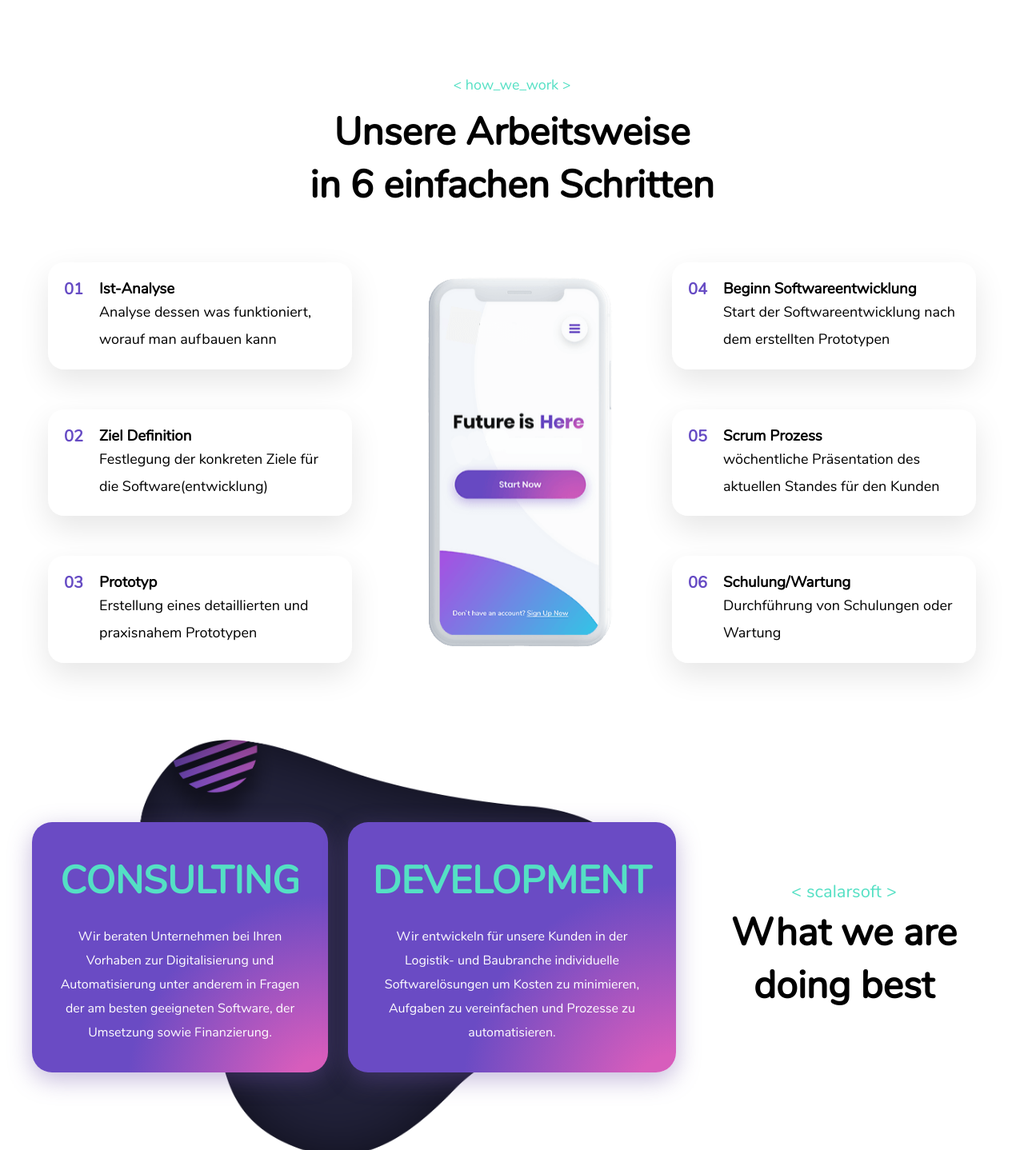
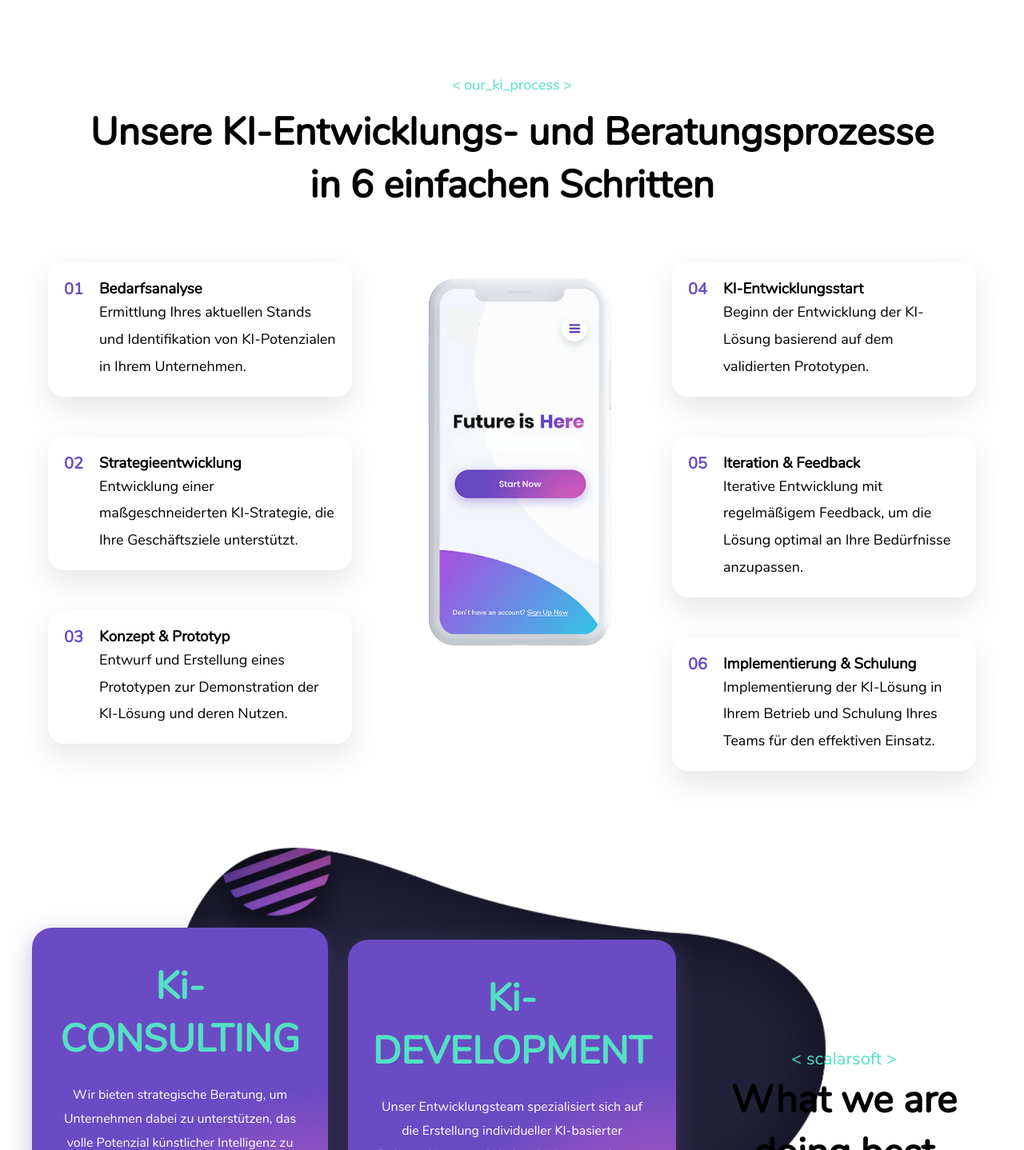
Before and after one commit to tom813/website-engelmann-dev, a Next.js app: page / in a window 1280 px wide. Shown: the part 812-2250 px from the top of the page at 80% size. Built offline with nearby package versions, Linux system fonts and the light colour scheme.

Commit message:
added jobs page

```diff
--- a/package.json
+++ b/package.json
@@ -4,7 +4,7 @@
   "private": true,
   "scripts": {
     "dev": "next dev",
-    "build": "next build",
+    "build": "node generate-sitemap.js && next build",
     "start": "next start",
     "lint": "next lint"
   },
@@ -19,7 +19,8 @@
     "react-vertical-timeline-component": "^3.6.0",
     "sass": "^1.54.9",
     "serverless-mysql": "^1.5.4",
-    "tls": "^0.0.1"
+    "tls": "^0.0.1",
+    "xmlbuilder": "^15.1.1"
   },
   "devDependencies": {
     "eslint": "8.23.1",
--- a/pages/components/Header.js
+++ b/pages/components/Header.js
@@ -14,6 +14,7 @@ export default function Header(){
                 <a href="#scroll-point-3">Portfolio +</a>
                 <a href="#scroll-point-4">Förderung +</a>
                 <a href="#scroll-point-5">Kontakt +</a>
+                <Link href="/jobs">Jobs +</Link>
             </div>
             <div></div>
         </div>
--- a/pages/components/WayOfWorking.js
+++ b/pages/components/WayOfWorking.js
@@ -3,10 +3,10 @@ export default function WayOfWorking(){
         <section className="way-of-working-container">
     <div id="scroll-point-2" />
     <div className="coding-text">
-                {"< how_we_work >"}
+        {"< our_ki_process >"}
     </div>
     <h2>
-                Unsere Arbeitsweise
+        Unsere KI-Entwicklungs- und Beratungsprozesse
         <br />
         in 6 einfachen Schritten
     </h2>
@@ -19,10 +19,10 @@ export default function WayOfWorking(){
                 </div>
                 <div className="working-description">
                     <h3>
-                                Ist-Analyse
+                        Bedarfsanalyse
                     </h3>
                     <p>
-                                Analyse dessen was funktioniert, worauf man aufbauen kann
+                        Ermittlung Ihres aktuellen Stands und Identifikation von KI-Potenzialen in Ihrem Unternehmen.
                     </p>
                 </div>
             </div>
@@ -32,10 +32,10 @@ export default function WayOfWorking(){
                 </div>
                 <div className="working-description">
                     <h3>
-                                Ziel Definition
+                        Strategieentwicklung
                     </h3>
                     <p>
-                                Festlegung der konkreten Ziele für die Software(entwicklung)
+                        Entwicklung einer maßgeschneiderten KI-Strategie, die Ihre Geschäftsziele unterstützt.
                     </p>
                 </div>
             </div>
@@ -45,10 +45,10 @@ export default function WayOfWorking(){
                 </div>
                 <div className="working-description">
                     <h3>
-                                Prototyp
+                        Konzept & Prototyp
                     </h3>
                     <p>
-                                Erstellung eines detaillierten und praxisnahem Prototypen
+                        Entwurf und Erstellung eines Prototypen zur Demonstration der KI-Lösung und deren Nutzen.
                     </p>
                 </div>
             </div>
@@ -63,10 +63,10 @@ export default function WayOfWorking(){
                 </div>
                 <div className="working-description">
                     <h3>
-                                Beginn Softwareentwicklung
+                        KI-Entwicklungsstart
                     </h3>
                     <p>
-                                Start der Softwareentwicklung nach dem erstellten Prototypen
+                        Beginn der Entwicklung der KI-Lösung basierend auf dem validierten Prototypen.
                     </p>
                 </div>
             </div>
@@ -76,10 +76,10 @@ export default function WayOfWorking(){
                 </div>
                 <div className="working-description">
                     <h3>
-                                Scrum Prozess
+                        Iteration & Feedback
                     </h3>
                     <p>
-                                wöchentliche Präsentation des aktuellen Standes für den Kunden
+                        Iterative Entwicklung mit regelmäßigem Feedback, um die Lösung optimal an Ihre Bedürfnisse anzupassen.
                     </p>
                 </div>
             </div>
@@ -89,15 +89,16 @@ export default function WayOfWorking(){
                 </div>
                 <div className="working-description">
                     <h3>
-                                Schulung/Wartung
+                        Implementierung & Schulung
                     </h3>
                     <p>
-                                Durchführung von Schulungen oder Wartung
+                        Implementierung der KI-Lösung in Ihrem Betrieb und Schulung Ihres Teams für den effektiven Einsatz.
                     </p>
                 </div>
             </div>
         </div>
     </div>
 </section>
+
     )
 }
--- a/pages/index.js
+++ b/pages/index.js
@@ -27,20 +27,18 @@ export default function Home() {
       </Head>
 
       <FirstSection
-      headline="Wir entwickeln Software für die Baubranche"
-      description=""
-      c2a="Termin vereinbaren"
+      headline="Ihre Adresse bei der Entwicklung & Nutzung von Ki"
+      description="Entdecken Sie mit uns, wie künstliche Intelligenz Ihre Geschäftsprozesse revolutionieren kann."
+      c2a="Entdecken Sie KI-Lösungen"
       letter_url="/scalarsoft.png"
       link="https://meetings-eu1.hubspot.com/tom-engelmann/scalarsoft"
       />
       <WayOfWorking />
       <Info1
-      headline1="CONSULTING"
-      description1="Wir beraten Unternehmen bei Ihren Vorhaben zur Digitalisierung und Automatisierung
-      unter anderem in Fragen der am besten geeigneten Software, der Umsetzung sowie Finanzierung."
-      headline2="DEVELOPMENT"
-      description2="Wir entwickeln für unsere Kunden in der Logistik- und Baubranche individuelle Softwarelösungen
-      um Kosten zu minimieren, Aufgaben zu vereinfachen und Prozesse zu automatisieren."
+      headline1="Ki-CONSULTING"
+      description1="Wir bieten strategische Beratung, um Unternehmen dabei zu unterstützen, das volle Potenzial künstlicher Intelligenz zu erschließen. Von der Ideenfindung bis zur Implementierung – wir navigieren Sie durch die Komplexität der KI-Technologien und finden die optimale Lösung für Ihre Herausforderungen."
+      headline2="Ki-DEVELOPMENT"
+      description2="Unser Entwicklungsteam spezialisiert sich auf die Erstellung individueller KI-basierter Softwarelösungen. Wir kombinieren modernste Technologien mit branchenspezifischem Know-how, um intelligente Systeme zu entwickeln, die Ihre Effizienz steigern, Kosten reduzieren und Entscheidungsprozesse optimieren."
       headline3="What we are doing best"
       />
       <div className="testimonials-wrapper">
@@ -62,7 +60,7 @@ export default function Home() {
         ))}
       </div>
 
-      <TestimonialBlock />
+      {/*< TestimonialBlock /> */}
 
       <CounterBlock />
       <OurValues />
--- a/styles/_way-of-working.scss
+++ b/styles/_way-of-working.scss
@@ -17,8 +17,10 @@
     }
     .phone-container{
         max-width: 400px;
+        height: 100%;
         display: flex;
         justify-content: center;
+        align-items: center;
     }
     .working-container{
         display: flex;
```
Also changed, not shown: pages/api/seoposts/generate-sitemap.js (added, +22 -0 lines), pages/components/JobCard.js (added, +39 -0 lines), pages/jobs.js (added, +97 -0 lines), 1 other file (tests, documents, lock files or other folders). Lines whose indentation alone changed are shown as unchanged.
